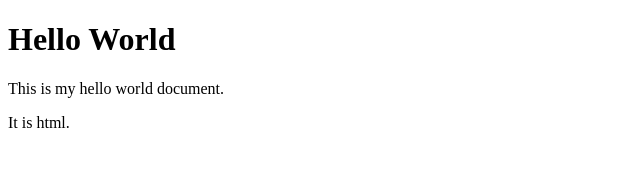
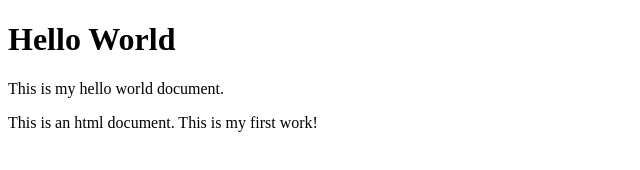
Before and after one commit to Hyunseo-Roh/iffall2022, a plain HTML site: page hello/index.html in a window 1280 px wide. Shown: the whole page, without its empty margins (0-640 px from the left). Drawn offline with Linux system fonts and the light colour scheme.

Commit message:
Update index.html

```diff
--- a/hello/index.html
+++ b/hello/index.html
@@ -6,6 +6,6 @@
         <body>
             <h1>Hello World</h1>
             <p>This is my hello world document. </p>
-            <p>It is html.</p>
+            <p>This is an html document. This is my first work!</p>
         </body>
 </html>
```
